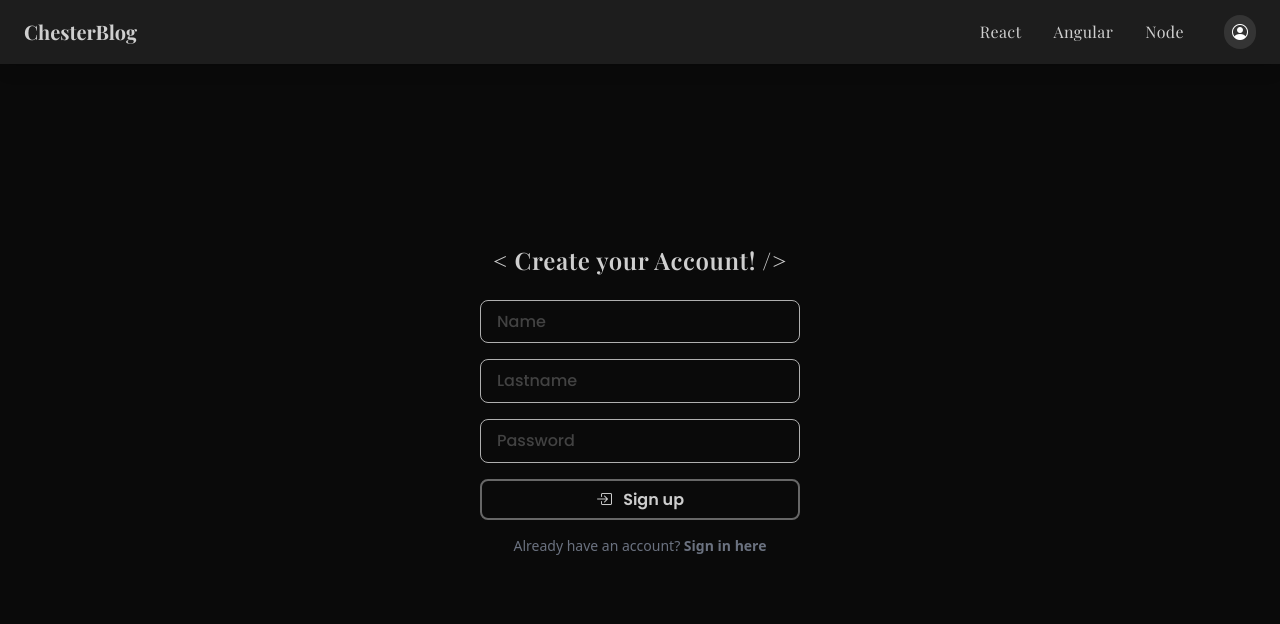
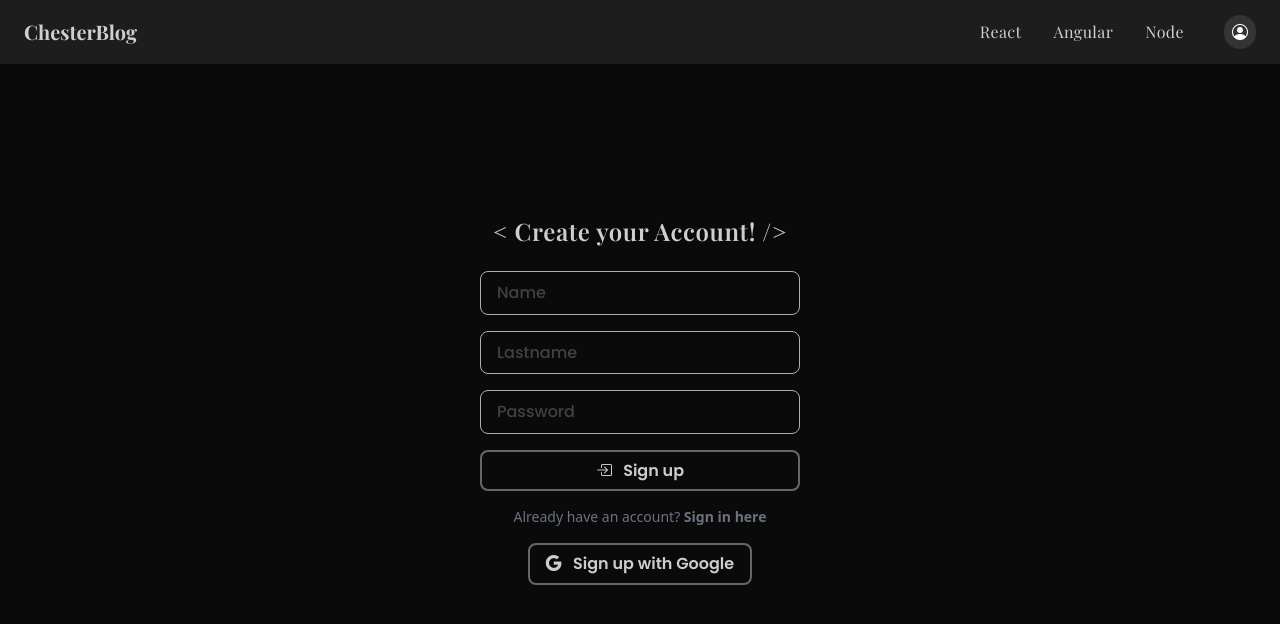
Before and after one commit to andrea-lattanzio/blog-app-fe, an Angular app: page /register in a window 1280 px wide. Shown: the top 624 px of the page. Built offline with nearby package versions, Linux system fonts and the light colour scheme; a web font is replaced by a local one.

Commit message:
feat(registerform): add google login button ui

```diff
--- a/src/app/pages/register/register.component.html
+++ b/src/app/pages/register/register.component.html
@@ -26,13 +26,17 @@
         (onClick)="handleRegister()"
       ></app-button>
     </form>
-    <div class="mt-4 text-center">
-      <p class="text-sm text-gray-500">
+    <div class="mt-4 flex flex-col items-center">
+      <p class="text-sm text-gray-500 mb-4">
         <span>Already have an account? </span>
         <a (click)="navigate('login')" class="link font-semibold"
           >Sign in here</a
         >
       </p>
+      <app-button
+        [inputs]="googleButtonInputs"
+        (onClick)="handleGoogleLogin()"
+      ></app-button>
     </div>
   </div>
 </div>
--- a/src/app/pages/register/register.component.ts
+++ b/src/app/pages/register/register.component.ts
@@ -17,7 +17,17 @@ export class RegisterComponent {
     text: 'Sign up',
     styles: 'w-full font-semibold font-poppins',
   };
+  googleButtonInputs: ButtonInput = {
+    icon: 'bi bi-google',
+    text: 'Sign up with Google',
+    styles: 'font-semibold font-poppins',
+  }
+
   handleRegister(): void {}
+
+  handleGoogleLogin(): void {
+
+  }
 
   navigate(route: string): void {
     this.router.navigate([route]);
```
